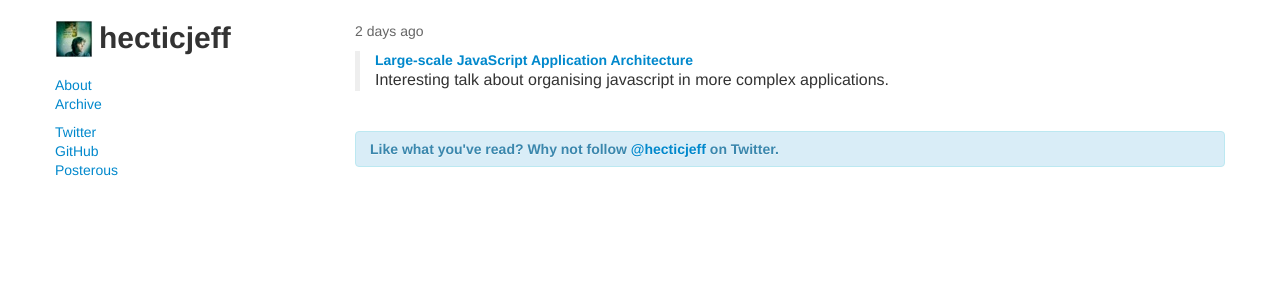
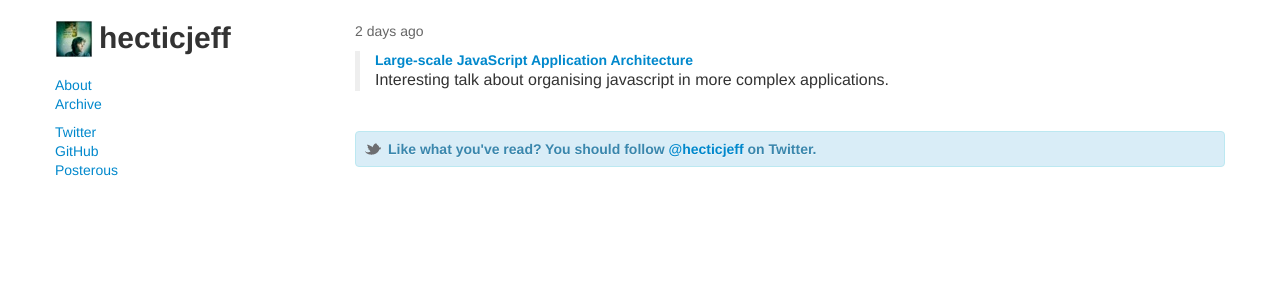
Before and after one commit to chrismytton/chrismytton.github.io, a Jekyll site: the page built from _posts/2012-02-11-link-javascript-application-architecture.md, in a window 1280 px wide. Shown: the top 300 px of the page. Built offline with Jekyll 4.4.1, drawn with Linux system fonts in a browser that asks for light colours; nearby versions of some CDN libraries; Markdown is read by kramdown in place of the engine named in the settings.

Commit message:
Change link footer

```diff
--- a/_layouts/link.html
+++ b/_layouts/link.html
@@ -12,7 +12,7 @@
   </blockquote>
 </article>
 
-<div class="alert alert-info">
-  <h4 class="alert-heading">Like what you've read? Why not follow <a
+<div class="alert alert-info twitter">
+  <h4 class="alert-heading">Like what you've read? You should follow <a
       href="https://twitter.com/hecticjeff" rel="me">@hecticjeff</a> on Twitter.</h4>
 </div>
```
